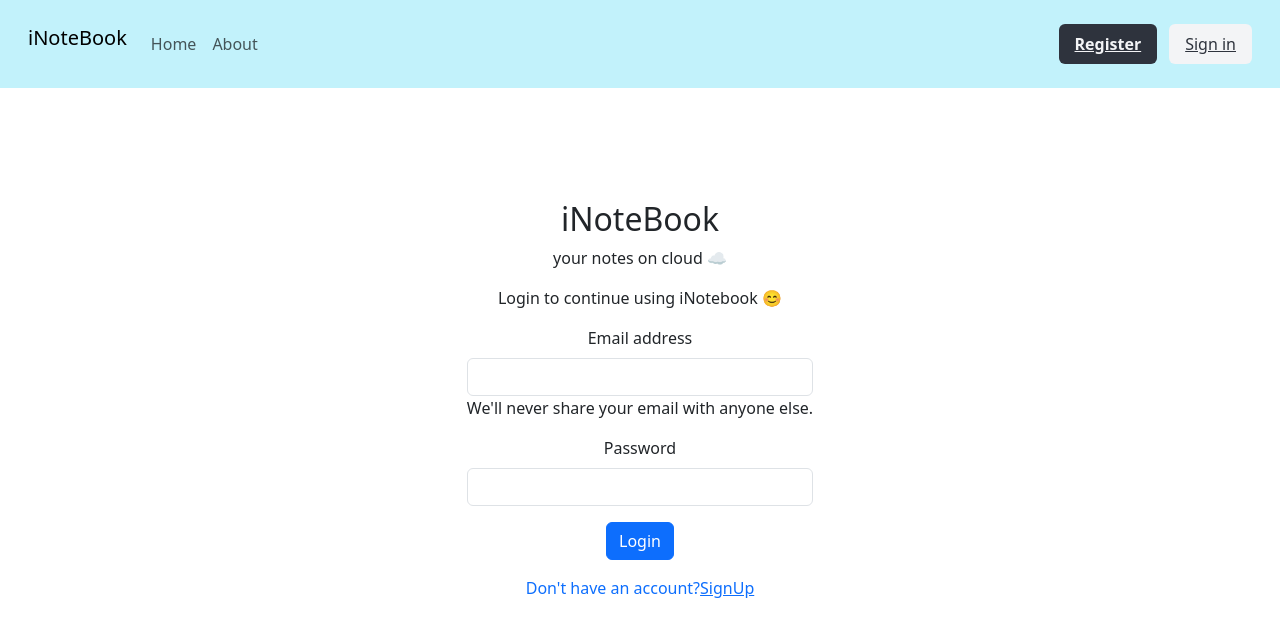
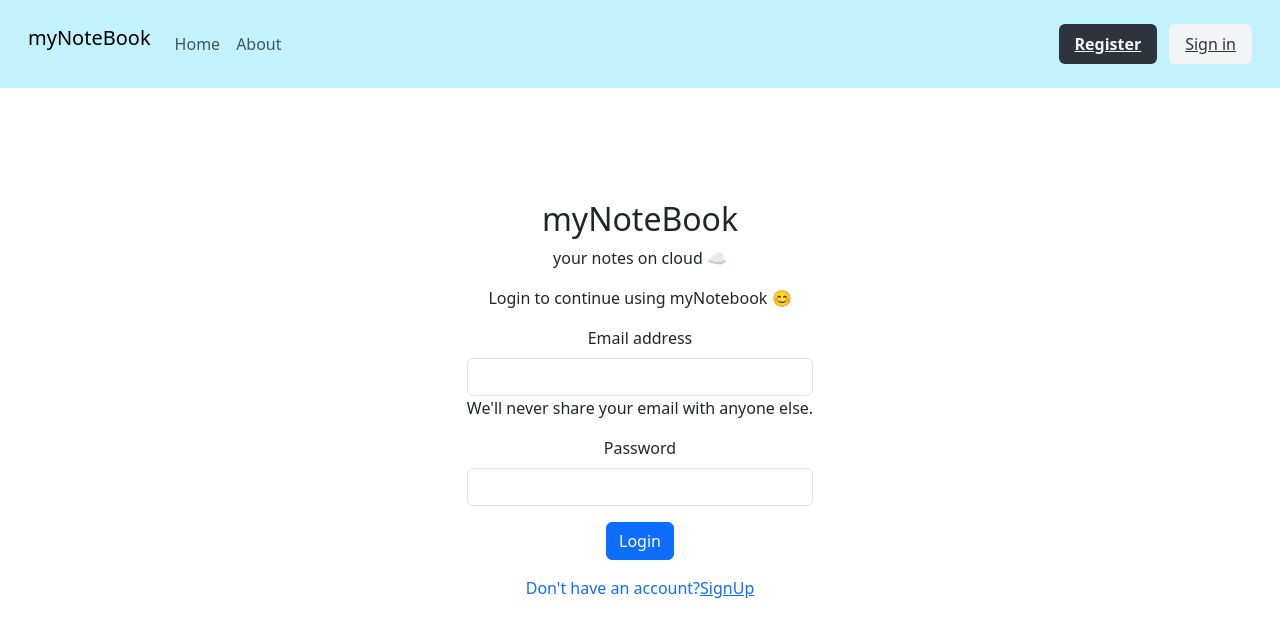
Before and after one commit to Abashansari/iNotebook, a React (Vite) app: page /login in a window 1280 px wide. Shown: the top 636 px of the page. Built offline with nearby package versions, Linux system fonts and the light colour scheme.

Commit message:
replaced from "iNotebook" to "myNotebook"

```diff
--- a/src/component/Login.jsx
+++ b/src/component/Login.jsx
@@ -42,11 +42,11 @@ export default function Login() {
     <div>
       <form onSubmit={handleSubmit}>
         <div className='my-3'>
-          <h2>iNoteBook</h2>
+          <h2>myNoteBook</h2>
           <p>your notes on cloud ☁️ </p>
         </div>
         <div className='mb-3'>
-          <p>Login to continue using iNotebook &#128522;</p>
+          <p>Login to continue using myNotebook &#128522;</p>
         </div>
         <div className="mb-3">
           <label htmlFor="exampleInputEmail1" className="form-label">Email address</label>
--- a/src/component/Navbar.jsx
+++ b/src/component/Navbar.jsx
@@ -9,7 +9,7 @@ export default function Navbar (){
         <nav className="navbar fixed-top navbar-expand-lg bg-info bg-opacity-25 p-3">
           <div className="container-fluid">
 
-            <Link className="navbar-brand" to="">iNoteBook</Link>
+            <Link className="navbar-brand" to="">myNoteBook</Link>
 
             <button className="navbar-toggler" type="button" data-bs-toggle="collapse" data-bs-target="#navbarSupportedContent" aria-controls="navbarSupportedContent" aria-expanded="false" aria-label="Toggle navigation">
               <span className="navbar-toggler-icon"></span>
--- a/src/component/Register.jsx
+++ b/src/component/Register.jsx
@@ -48,7 +48,7 @@ export default function Register() {
 
       <form onSubmit={register}>
       <div className='my-3'>
-          <h2>iNoteBook</h2>
+          <h2>myNoteBook</h2>
           <p>your notes on cloud ☁️ </p>
         </div>
         <div className='mb-3'>
```
